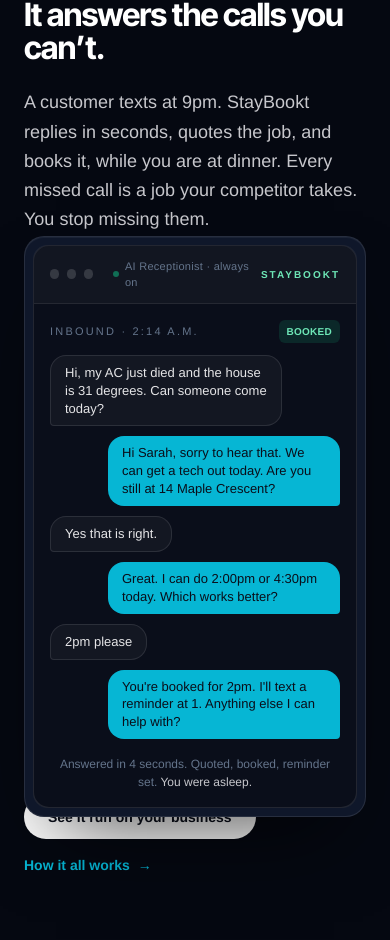
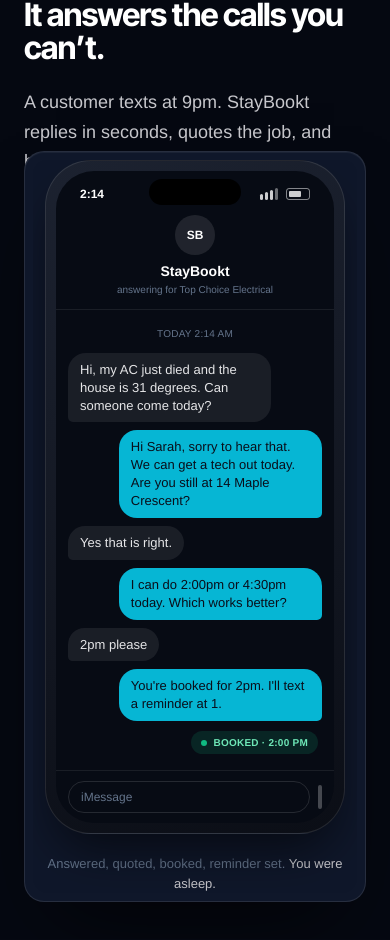
Before and after one commit to staybookt/staybookt-investor, a Next.js app: page / in a window 390 px wide. Shown: the part 1110-2050 px from the top of the page. Built offline with nearby package versions, Linux system fonts and the light colour scheme; no server answers.

Commit message:
Apple pass: reframe caught-call keynote as a real iPhone Messages screen

```diff
--- a/components/CaughtCall.tsx
+++ b/components/CaughtCall.tsx
@@ -5,86 +5,113 @@ import { motion, useInView, type Variants } from 'framer-motion';
 
 const EASE = [0.16, 1, 0.3, 1] as const;
 
-// The doctrine's keynote, shown not told: a real-feeling text thread that plays
-// out on scroll. A job gets caught and booked at 2:14 a.m. while the owner sleeps.
+// The doctrine's keynote, shown not told, framed as an actual phone. A job gets
+// caught and booked at 2:14 a.m. while the owner sleeps.
 const THREAD = [
   { from: 'them', t: 'Hi, my AC just died and the house is 31 degrees. Can someone come today?' },
   { from: 'us', t: 'Hi Sarah, sorry to hear that. We can get a tech out today. Are you still at 14 Maple Crescent?' },
   { from: 'them', t: 'Yes that is right.' },
-  { from: 'us', t: 'Great. I can do 2:00pm or 4:30pm today. Which works better?' },
+  { from: 'us', t: 'I can do 2:00pm or 4:30pm today. Which works better?' },
   { from: 'them', t: '2pm please' },
-  { from: 'us', t: "You're booked for 2pm. I'll text a reminder at 1. Anything else I can help with?" },
+  { from: 'us', t: "You're booked for 2pm. I'll text a reminder at 1." },
 ];
 
 const container: Variants = {
   hidden: {},
-  show: { transition: { staggerChildren: 0.7, delayChildren: 0.35 } },
+  show: { transition: { staggerChildren: 0.7, delayChildren: 0.4 } },
 };
 const bubble: Variants = {
-  hidden: { opacity: 0, y: 12, scale: 0.98 },
-  show: { opacity: 1, y: 0, scale: 1, transition: { duration: 0.45, ease: EASE } },
+  hidden: { opacity: 0, y: 10, scale: 0.97 },
+  show: { opacity: 1, y: 0, scale: 1, transition: { duration: 0.4, ease: EASE } },
 };
 const late: Variants = {
-  hidden: { opacity: 0, y: 6 },
-  show: { opacity: 1, y: 0, transition: { duration: 0.5, ease: EASE, delay: THREAD.length * 0.7 + 0.3 } },
+  hidden: { opacity: 0 },
+  show: { opacity: 1, transition: { duration: 0.5, ease: EASE, delay: THREAD.length * 0.7 + 0.3 } },
 };
 
 export default function CaughtCall() {
   const ref = useRef<HTMLDivElement | null>(null);
-  const inView = useInView(ref, { amount: 0.4 });
+  const inView = useInView(ref, { amount: 0.35 });
 
   return (
+    <div ref={ref} className="mx-auto w-full max-w-[300px]">
+      {/* iPhone */}
       <div
-      ref={ref}
-      className="overflow-hidden rounded-2xl border border-white/10 bg-ink shadow-2xl shadow-black/40 ring-1 ring-white/5"
+        className="relative rounded-[46px] p-[10px] shadow-2xl shadow-black/60"
+        style={{ background: 'linear-gradient(160deg,#1c2230,#0b0e16)', border: '1px solid rgba(255,255,255,0.10)' }}
       >
-      {/* window chrome */}
-      <div className="flex items-center gap-2 border-b border-white/8 bg-white/[0.03] px-4 py-3">
-        <span className="h-2.5 w-2.5 rounded-full bg-white/15" />
-        <span className="h-2.5 w-2.5 rounded-full bg-white/15" />
-        <span className="h-2.5 w-2.5 rounded-full bg-white/15" />
-        <span className="ml-3 inline-flex items-center gap-1.5 text-[11px] font-medium tracking-wide text-mute">
-          <span className="h-1.5 w-1.5 rounded-full bg-hvac animate-pulse" /> AI Receptionist &middot; always on
+        <div className="relative overflow-hidden rounded-[38px]" style={{ background: '#070b14' }}>
+          {/* dynamic island */}
+          <div className="absolute left-1/2 top-2 z-20 h-[26px] w-[92px] -translate-x-1/2 rounded-full bg-black" />
+
+          {/* status bar */}
+          <div className="flex items-center justify-between px-6 pt-3.5 pb-1 text-[12px] font-semibold text-white">
+            <span>2:14</span>
+            <span className="flex items-center gap-1.5">
+              <span className="flex items-end gap-[2px]" aria-hidden>
+                <span className="h-1.5 w-[3px] rounded-sm bg-white/80" />
+                <span className="h-2 w-[3px] rounded-sm bg-white/80" />
+                <span className="h-2.5 w-[3px] rounded-sm bg-white/80" />
+                <span className="h-3 w-[3px] rounded-sm bg-white/40" />
               </span>
-        <span className="ml-auto text-[10px] font-bold uppercase tracking-[0.2em] text-hvac-light">StayBookt</span>
+              <span className="ml-0.5 h-3 w-6 rounded-[3px] border border-white/50 px-[1.5px] py-[2px]" aria-hidden>
+                <span className="block h-full w-2/3 rounded-[1px] bg-white/80" />
+              </span>
+            </span>
           </div>
 
+          {/* Messages header */}
+          <div className="flex flex-col items-center border-b border-white/8 px-4 pb-3 pt-2">
+            <div className="grid h-10 w-10 place-items-center rounded-full bg-white/10 text-[12px] font-bold text-white">
+              SB
+            </div>
+            <p className="mt-1.5 text-[14px] font-semibold text-white">StayBookt</p>
+            <p className="text-[10px] text-mute">answering for Top Choice Electrical</p>
+          </div>
+
+          {/* thread */}
           <motion.div
             variants={container}
             initial="hidden"
             animate={inView ? 'show' : 'hidden'}
-        className="p-4 sm:p-5"
+            className="space-y-2 px-3 py-4"
           >
-        <div className="mb-3 flex items-center justify-between">
-          <p className="text-[11px] uppercase tracking-[0.2em] text-mute">Inbound &middot; 2:14 a.m.</p>
-          <motion.span
-            variants={late}
-            className="rounded-md bg-hvac/15 px-2 py-1 text-[10px] font-bold uppercase tracking-wide text-hvac-light"
-          >
-            Booked
-          </motion.span>
-        </div>
-
-        <div className="space-y-2.5">
+            <motion.p variants={bubble} className="pb-1 text-center text-[10px] uppercase tracking-wide text-mute">
+              Today 2:14 AM
+            </motion.p>
             {THREAD.map((m, i) => (
               <motion.div key={i} variants={bubble} className={`flex ${m.from === 'us' ? 'justify-end' : 'justify-start'}`}>
                 <div
-                className={`max-w-[80%] rounded-2xl px-3.5 py-2 text-[13px] leading-snug ${
+                  className={`max-w-[80%] px-3 py-2 text-[13px] leading-snug ${
                     m.from === 'us'
-                    ? 'rounded-br-sm bg-elec text-ink'
-                    : 'rounded-bl-sm border border-white/10 bg-white/[0.04] text-platinum'
+                      ? 'rounded-[18px] rounded-br-[5px] bg-elec text-ink'
+                      : 'rounded-[18px] rounded-bl-[5px] bg-white/[0.08] text-platinum'
                   }`}
                 >
                   {m.t}
                 </div>
               </motion.div>
             ))}
+            <motion.div variants={late} className="flex justify-end pr-1 pt-0.5">
+              <span className="inline-flex items-center gap-1.5 rounded-full bg-hvac/15 px-2.5 py-1 text-[10px] font-semibold uppercase tracking-wide text-hvac-light">
+                <span className="h-1.5 w-1.5 rounded-full bg-hvac" /> Booked &middot; 2:00 PM
+              </span>
+            </motion.div>
+          </motion.div>
+
+          {/* input bar */}
+          <div className="flex items-center gap-2 border-t border-white/8 px-3 py-2.5">
+            <div className="flex h-8 flex-1 items-center rounded-full border border-white/12 px-3 text-[12px] text-mute">
+              iMessage
+            </div>
+            <div className="h-6 w-1 rounded-full bg-white/25" aria-hidden />
+          </div>
+        </div>
       </div>
 
-        <motion.p variants={late} className="mt-4 text-center text-[12px] text-mute">
-          Answered in 4 seconds. Quoted, booked, reminder set. <span className="text-platinum-soft">You were asleep.</span>
-        </motion.p>
-      </motion.div>
+      <p className="mt-5 text-center text-[13px] text-mute">
+        Answered, quoted, booked, reminder set. <span className="text-platinum-soft">You were asleep.</span>
+      </p>
     </div>
   );
 }
```
Lines whose indentation alone changed are shown as unchanged.
